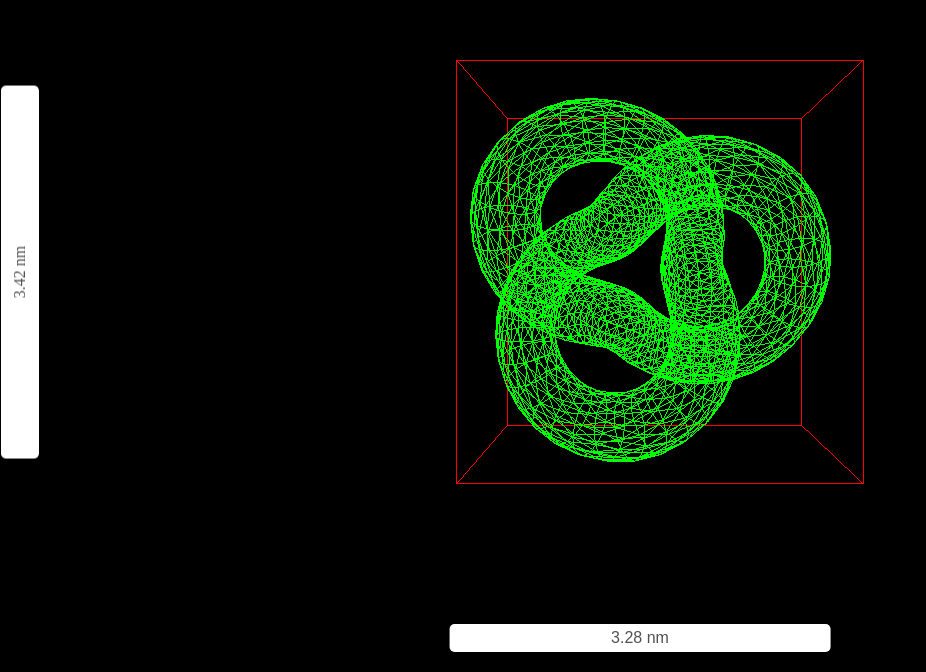
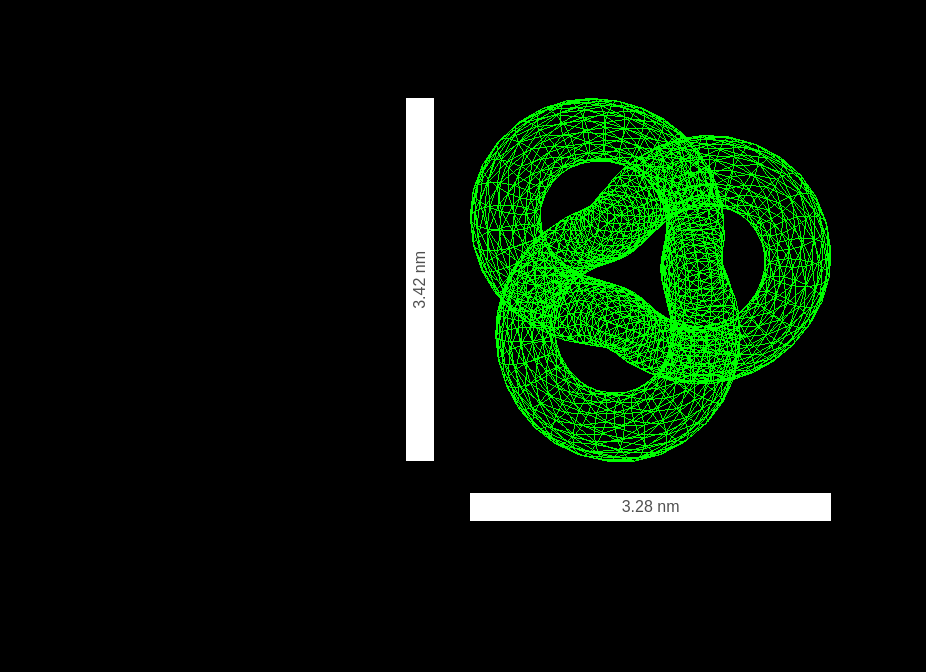
Before and after one commit to turner/sw-spike-scale-bar, a website built with Vite: page index.html in a window 1280 px wide. Shown: the part 128-800 px from the top of the page, without its empty margins (0-926 px from the left). Built offline with nearby package versions, Linux system fonts and the light colour scheme; animation ran at ten frames a second.

Commit message:
Dynamic Axes - Uses DIV Elements (#4)
* Object aligned dynamic rulers

* Added Ellipsoid

* misc

```diff
--- a/index.html
+++ b/index.html
@@ -7,8 +7,14 @@
   <link rel="stylesheet" href="./src/style.css">
 </head>
 <body>
+
 <div id="horizontal-scale-bar"></div>
-<div id="vertical-scale-bar"></div>
+
+<div id="vertical-scale-bar">
+  <span>
+
+  </span>
+</div>
 
 <script type="module" src="./src/main.js"></script>
 </body>
--- a/src/main.js
+++ b/src/main.js
@@ -32,6 +32,12 @@ document.addEventListener("DOMContentLoaded", async (event) => {
     material = new THREE.MeshBasicMaterial({ color: 0x00ff00, wireframe: true });
     mesh = new THREE.Mesh(geometry, material);
 
+// Ellipsoid
+//     geometry = new THREE.SphereGeometry(1, 32, 32)
+//     material = new THREE.MeshBasicMaterial({ color: 0x00ff00, wireframe: true })
+//     mesh = new THREE.Mesh(geometry, material)
+//     mesh.scale.set(2, 0.5, 1.5)
+
 // Plane
 // const planeWidth = 1; // World units
 // const planeHeight = 1; // World units
@@ -42,8 +48,8 @@ document.addEventListener("DOMContentLoaded", async (event) => {
 // // Position and orient the plane to align with the viewing frustum
 // mesh.position.z = -camera.near; // Align with the near plane
 
-    const bboxHelper = new THREE.BoxHelper(mesh, 0xff0000)
-    scene.add(bboxHelper)
+    // const bboxHelper = new THREE.BoxHelper(mesh, 0xff0000)
+    // scene.add(bboxHelper)
     scene.add(mesh)
 
     animate();
@@ -63,18 +69,39 @@ function animate() {
 }
 
 function updateScaleBar(mesh) {
+    const bounds = calculateTightFittingBounds(mesh, camera);
 
-    const { ws, hs, ww, hh } = calculateTightFittingBounds(mesh, camera);
+    // Horizontal (X-axis) scale bar
+    const horizontalScaleBar = document.getElementById('horizontal-scale-bar');
+    horizontalScaleBar.style.left = `${ bounds.west}px`;
+    horizontalScaleBar.style.top = `${bounds.north + 32}px`;
+    horizontalScaleBar.style.width = `${bounds.width}px`;
+    horizontalScaleBar.textContent = `${bounds.widthNM.toFixed(2)} nm`;
+
+    // Vertical (Y-axis) scale bar
+    const verticalScaleBar = document.getElementById('vertical-scale-bar');
+    verticalScaleBar.style.left = `${bounds.west - 64}px`;
+    verticalScaleBar.style.top = `${bounds.south}px`;
+    verticalScaleBar.style.height = `${bounds.height}px`;
+
+    // Update text inside the vertical scale bar
+    const verticalLabel = verticalScaleBar.querySelector('span');
+    verticalLabel.textContent = `${bounds.heightNM.toFixed(2)} nm`;
+}
+
+function ___updateScaleBar(mesh) {
+
+    const { width, height, widthNM, heightNM } = calculateTightFittingBounds(mesh, camera);
 
     // horizontal scale bar
     const horizontalScaleBar = document.getElementById('horizontal-scale-bar');
-    horizontalScaleBar.style.width = `${ws}px`;
-    horizontalScaleBar.textContent = `${ ww.toFixed(2) } nm`;
+    horizontalScaleBar.style.width = `${width}px`;
+    horizontalScaleBar.textContent = `${ widthNM.toFixed(2) } nm`;
 
     // vertical scale bar
     const verticalScaleBar = document.getElementById('vertical-scale-bar');
-    verticalScaleBar.style.width = `${hs}px`;
-    verticalScaleBar.textContent = `${ hh.toFixed(2) } nm`;
+    verticalScaleBar.style.width = `${height}px`;
+    verticalScaleBar.textContent = `${ heightNM.toFixed(2) } nm`;
 }
 
 function calculateTightFittingBounds(object, camera) {
@@ -107,16 +134,29 @@ function calculateTightFittingBounds(object, camera) {
 
     }
 
+    // ndc: convert to 0 -> 1
+    const ndcMin01X = 0.5 * ndcMin.x + 0.5
+    const ndcMax01X = 0.5 * ndcMax.x + 0.5
 
-    const screenXList = [ ndcMin.x *  .5 + .5, ndcMax.x *  .5 + .5 ].map(x => x * window.innerWidth)
-    const screenYList = [ ndcMin.y * -.5 + .5, ndcMax.y * -.5 + .5 ].map(y => y * window.innerHeight)
+    // ndc: y-axis is flipped
+    const ndcMax01Y = -0.5 * ndcMin.y + 0.5
+    const ndcMin01Y = -0.5 * ndcMax.y + 0.5
 
-    return {
-        ws: Math.max(...screenXList) - Math.min(...screenXList),
-        hs: Math.max(...screenYList) - Math.min(...screenYList),
-        ww: xyzCameraMax.x - xyzCameraMin.x,
-        hh: xyzCameraMax.y - xyzCameraMin.y
-    };
+    // camera space extent (world space distances)
+    const widthNM = xyzCameraMax.x - xyzCameraMin.x
+    const heightNM = xyzCameraMax.y - xyzCameraMin.y
+
+    const south = ndcMin01Y * window.innerHeight
+    const north = ndcMax01Y * window.innerHeight
+
+    const west = ndcMin01X * window.innerWidth
+    const east = ndcMax01X * window.innerWidth
+
+    const width =  east - west
+    const height = north - south
+
+    return { north, south, east, west, width, height, widthNM, heightNM }
+
 }
 
 function calculateScreenProjectedDimensions(object, camera) {
--- a/src/style.css
+++ b/src/style.css
@@ -7,25 +7,45 @@ body {
   position: absolute;
   bottom: 20px;
   left: 50%;
-  transform: translateX(-50%);
+
+  height: fit-content;
+
+  user-select: none;
+
+  font-family: Arial, sans-serif;
+  text-align: center;
+  color: #515151;
   background: rgb(255, 255, 255);
-  color: #515151;
-  padding: 5px 10px;
-  border-radius: 5px;
-  font-family: Arial, sans-serif;
-  text-align: center; /* Ensures the text content is centered */
+  padding-top: 5px;
+  padding-bottom: 5px;
+
+  /*transform: translateX(-50%);*/
+
+
 }
 
 #vertical-scale-bar {
   position: absolute;
-  left: 20px;
-  top: 50%;
-  transform: translate(-50%, -50%) rotate(-90deg); /* Adjusted for both centering and rotation */
+
+  user-select: none;
+
+  font-family: Arial, sans-serif;
+  text-align: center;
+  color: #515151;
   background: rgb(255, 255, 255);
-  color: #515151;
+  padding-left: 5px;
+  padding-right: 5px;
+
   width: fit-content;
-  padding: 10px 5px;
-  border-radius: 5px;
-  text-align: center;
-  transform-origin: center; /* Rotate around the center of the element */
+  display: flex;
+  align-items: center;
+  justify-content: center;
+  writing-mode: vertical-rl;
+  text-orientation: mixed;
+
+  >span {
+    transform: rotate(180deg);
+    transform-origin: center center;
+    display: inline-block;
+  }
 }
```
